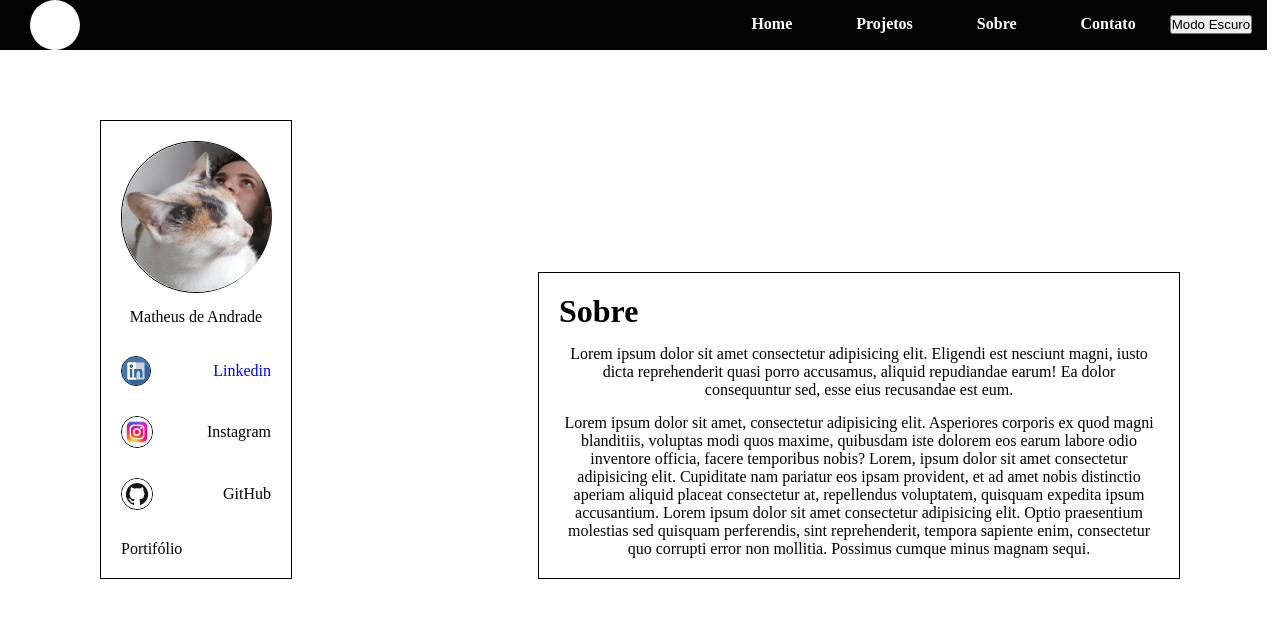
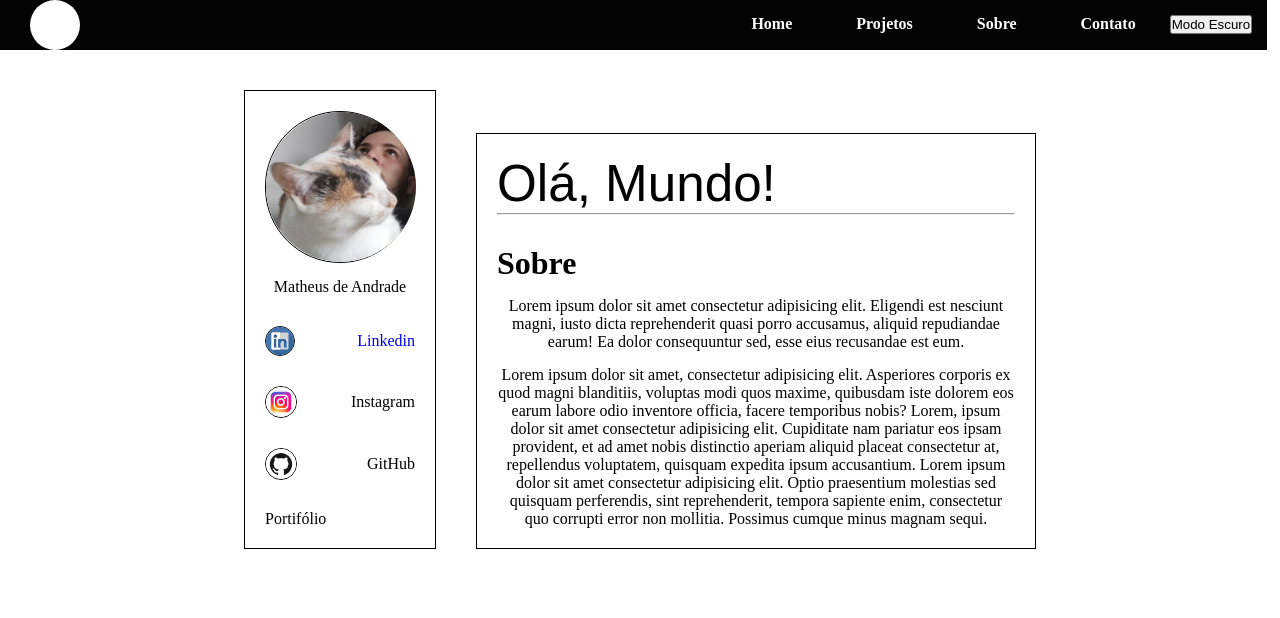
Before and after one commit to MatheusAG16/portifolio, a plain HTML site: page index.html in a window 1280 px wide. Drawn offline with Linux system fonts and the light colour scheme.

Commit message:
pequenas att

```diff
--- a/estilo/style.css
+++ b/estilo/style.css
@@ -46,10 +46,11 @@ main {
     display: flex;
     justify-content: space-between;
     align-items: flex-end;
-    margin: 50px 80px;
+    margin: auto;
     background-color: rgba(128, 128, 128, 0);
-    max-width: 99vw;
+    max-width: 65vw;
     max-height: 100vh;
+    padding: 20px;
 }
 
 /*Configuração global das divs do main*/
@@ -78,19 +79,18 @@ div#foto {
 /*Configurações dos links e logos das redes sociais*/
 
 p {
+    font: 1vw;
     text-align: center;
     padding-top: 15px;
 }
 
 ul.links-sociais {
     list-style-type: none;
-    margin: 0px;
-    padding: 0px;
 }
 
 .foto-perfil {
     border-radius: 100px;
-    max-width: 150px;
+    max-width: 100vw;
     max-height: 150px;
 }
 
@@ -118,5 +118,14 @@ li > a {
 
 #sobre {
     max-width: 600px;
-    max-height: 300px;
+    max-height: 417px;
 }
+
+#sobre > span {
+    text-align: left;
+    font-family: Arial, Helvetica, sans-serif;
+    font-size: 4vw;
+    font-weight: normal;
+    display: block;
+    padding-bottom: 30px;
+}
--- a/index.html
+++ b/index.html
@@ -36,6 +36,7 @@
         </div>
 
         <div class="div-main" id="sobre">
+            <span>Olá, Mundo!<hr></span>
             <h1>Sobre</h1>
             <p>Lorem ipsum dolor sit amet consectetur adipisicing elit. Eligendi est nesciunt magni, iusto dicta reprehenderit quasi porro accusamus, aliquid repudiandae earum! Ea dolor consequuntur sed, esse eius recusandae est eum.</p>
             <p>Lorem ipsum dolor sit amet, consectetur adipisicing elit. Asperiores corporis ex quod magni blanditiis, voluptas modi quos maxime, quibusdam iste dolorem eos earum labore odio inventore officia, facere temporibus nobis? Lorem, ipsum dolor sit amet consectetur adipisicing elit. Cupiditate nam pariatur eos ipsam provident, et ad amet nobis distinctio aperiam aliquid placeat consectetur at, repellendus voluptatem, quisquam expedita ipsum accusantium. Lorem ipsum dolor sit amet consectetur adipisicing elit. Optio praesentium molestias sed quisquam perferendis, sint reprehenderit, tempora sapiente enim, consectetur quo corrupti error non mollitia. Possimus cumque minus magnam sequi.</p>
--- a/testedisplay/estilo/style.css
+++ b/testedisplay/estilo/style.css
@@ -33,8 +33,14 @@ main {
     max-height: 100vh;
     margin: auto;
     display: grid;
+    grid-template-rows: 100px;
 }
 
 p {
     background-color: rgba(128, 128, 128, 0.39);
 }
+
+#primeira {
+    width: 200px;
+    height: 400px;
+}
```
